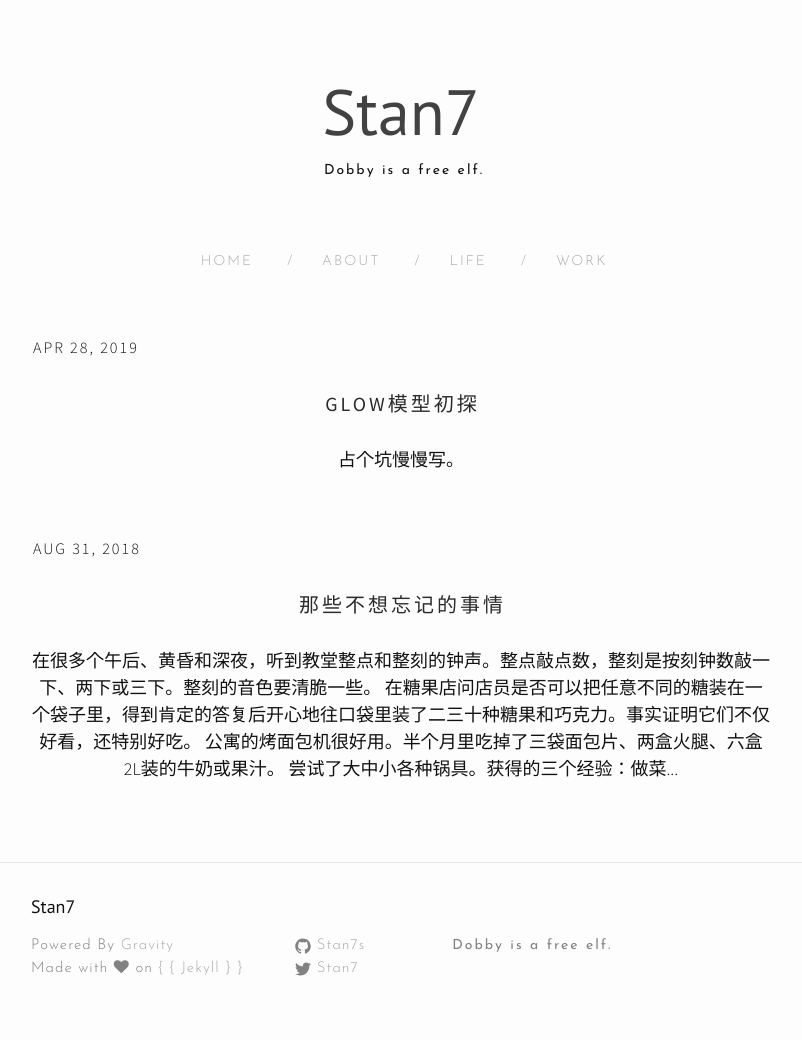
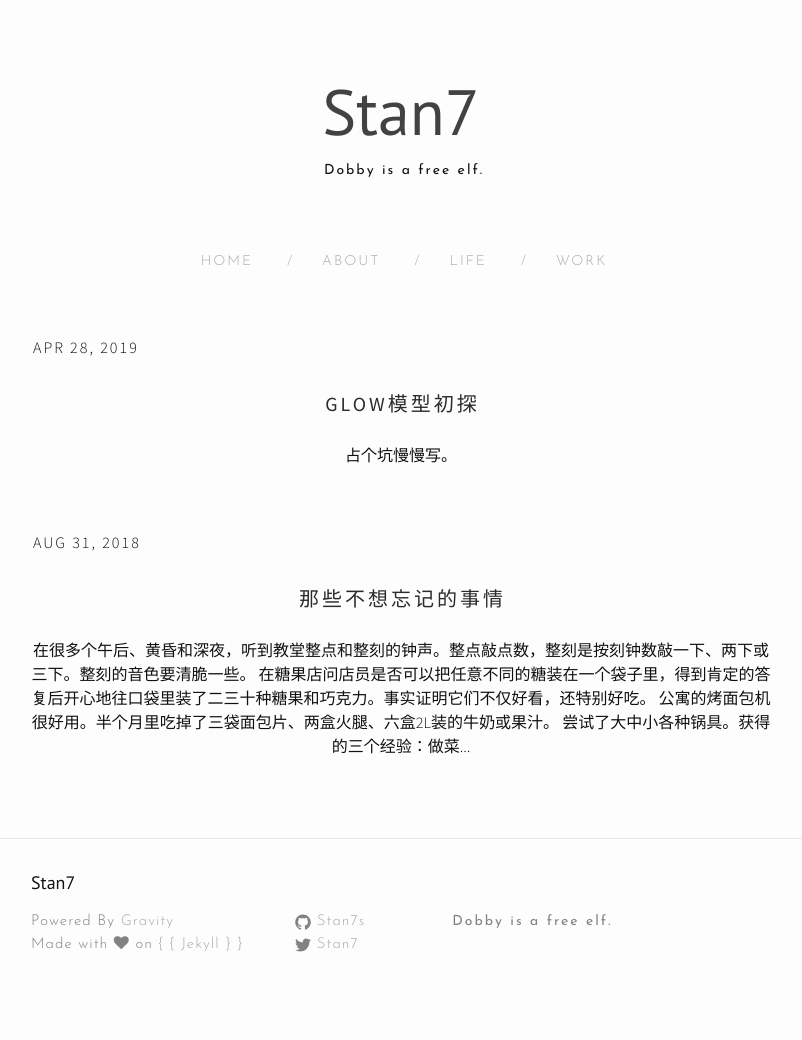
Before and after one commit to Stan7s/stan7s.github.io, a Jekyll site: the page built from index.html, in a window 1280 px wide. Shown: the whole page, without its empty margins (239-1041 px from the left). Built offline with Jekyll 4.4.1, drawn with Linux system fonts in a browser that asks for light colours; nearby versions of some CDN libraries; the list of posts is cut into pages by our own code; after the commit the page ends 1016 px from its top, so only the background shows below that.

Commit message:
Update index.html

```diff
--- a/index.html
+++ b/index.html
@@ -17,7 +17,7 @@ layout: default
     <a class='postLink' href="{{site.url}}{{site.baseurl}}{{post.url}}">{{post.title}}</a>
     </div>
 
-    <div class="postExt">
+    <div class="postExt" style="font-size:1rem">
     <br>
    {{ post.content | strip_html | truncate:200}}
     </div>
```
